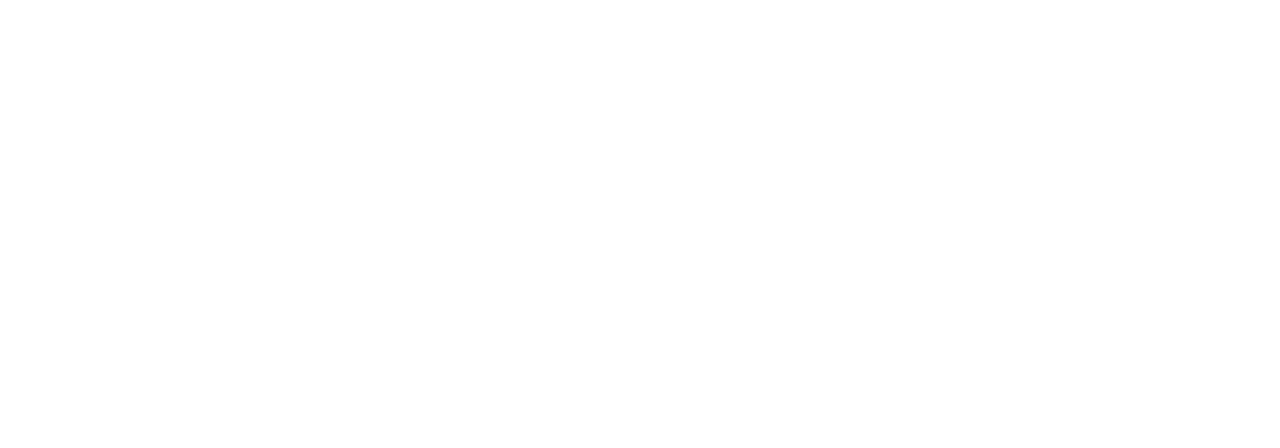
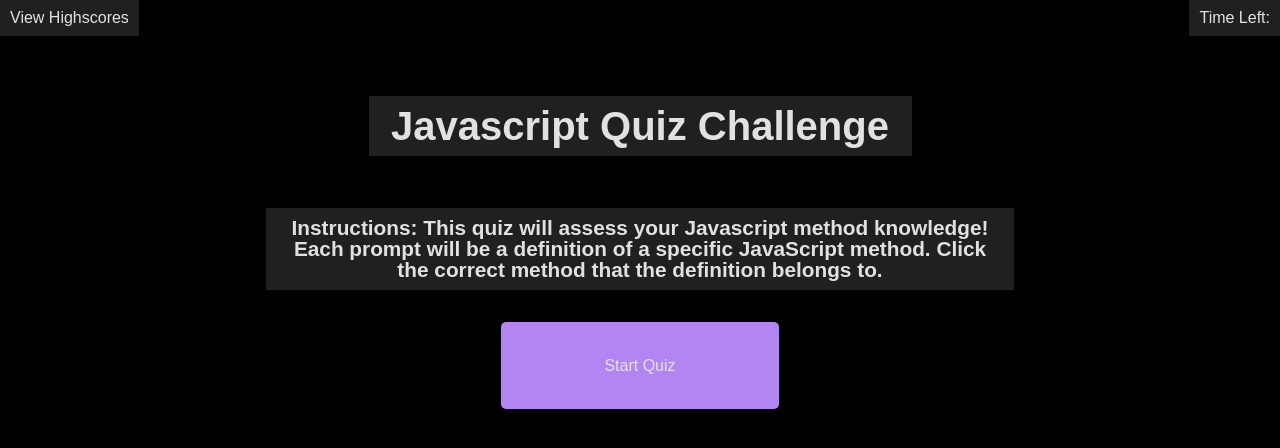
Before and after one commit to inklein1997/Javascript-Quiz, a plain HTML site: page index.html in a window 1280 px wide. Drawn offline with Linux system fonts and the light colour scheme.

Commit message:
added primary variables and added event listener to remove main tag

```diff
--- a/assets/css/style.css
+++ b/assets/css/style.css
@@ -0,0 +1,75 @@
+:root {
+    --lavender: #B385F2;
+    --darkgray: #202020;
+    --black: #000000;
+    --gray: #9A9A9A;
+    --lightgray: #E1E1E1;
+}
+
+* {
+    color: var(--lightgray);
+}
+
+body {
+    background-color: var(--black);
+    height:100%
+}
+
+.column {
+    display:flex;
+    flex-flow: wrap column;
+}
+.row {
+    display:flex;
+    flex-flow: row wrap;
+}
+
+header {
+    justify-content: space-between;
+}
+
+main {
+    margin:5vh 5vw;
+    gap: 2em;
+}
+
+main div {
+    justify-content: center;
+}
+
+header div {
+    background-color: var(--darkgray);
+    padding: 10px
+}
+
+h1 {
+    font-size: 2.5em;
+    text-align: center;
+    background-color: var(--darkgray);
+    padding:10px;
+    max-width: 543px;
+    flex:0 1 65%;
+    align-self:center;
+}
+
+h2 {
+    font-size: 1.3em;
+    flex-basis: 65%;
+    padding:10px;
+    text-align:center;
+    background-color: var(--darkgray);
+}
+
+button {
+    padding: 3% 9%;
+    background-color: var(--lavender);
+    border-radius:5px;
+}
+
+button:hover {
+    background-color: #b285f2d0;
+}
+
+button:active {
+    border: var(--lavender) 3px solid;
+}
--- a/assets/js/script.js
+++ b/assets/js/script.js
@@ -0,0 +1,26 @@
+var mainEl = document.getElementById('main');
+var timerEl = document.getElementById('timer');
+var startEl = document.getElementById('start');
+var questionEl = document.createElement("h2");
+var choice1El = document.createElement("button");
+var choice2El = document.createElement("button");
+var choice3El = document.createElement("button");
+var choice4El = document.createElement("button");
+
+
+startEl.addEventListener("click", start)
+
+function start() {
+    mainEl.remove();
+}
+
+
+
+
+//click start
+    //1. timer starts
+    //2. screen clears
+    //3. first question pops up
+        //1. question pops up up with 4 buttons
+        //2. user must select button
+        //3. if user selects wrong button, timer decreases by 10 and
--- a/index.html
+++ b/index.html
@@ -1,12 +1,27 @@
 <!DOCTYPE html>
 <html lang=en-us>
     <head>
-        <title>Insert Title</title>
+        <title>JavaScript Quiz</title>
         <meta charset="UTF-8">
         <link rel="stylesheet" href=./assets/css/reset.css>
         <link rel="stylesheet" href=./assets/css/style.css>
     </head>
     <body>
+        <header class=row>
+            <div id=highscores>View Highscores</div>
+            <div id=timer>Time Left: </div>
+        </header>
+        <main id=main class=column>
+            <div class=row>
+                <h1>Javascript Quiz Challenge</h1>
+            </div>
+            <div class=row>
+                <h2>Instructions: This quiz will assess your Javascript method knowledge!  Each prompt will be a definition of a specific JavaScript method.  Click the correct method that the definition belongs to.</h2>
+            </div>
+            <div class=row>
+                <button id=start>Start Quiz</button>
+            </div>
+        </main>
         <script src="assets/js/script.js"></script>
     </body>
 </html>
```
